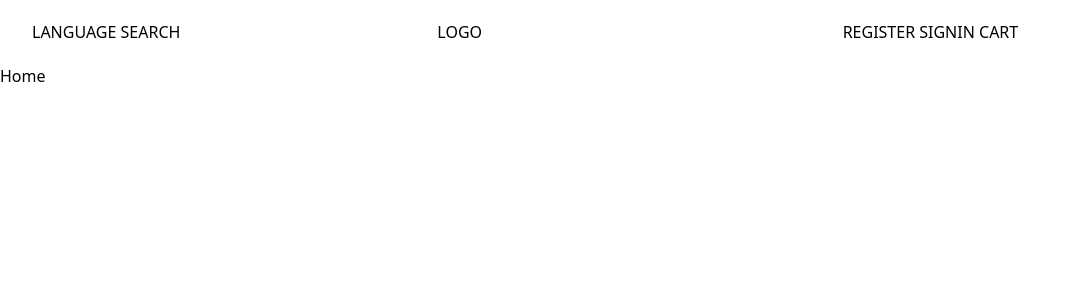
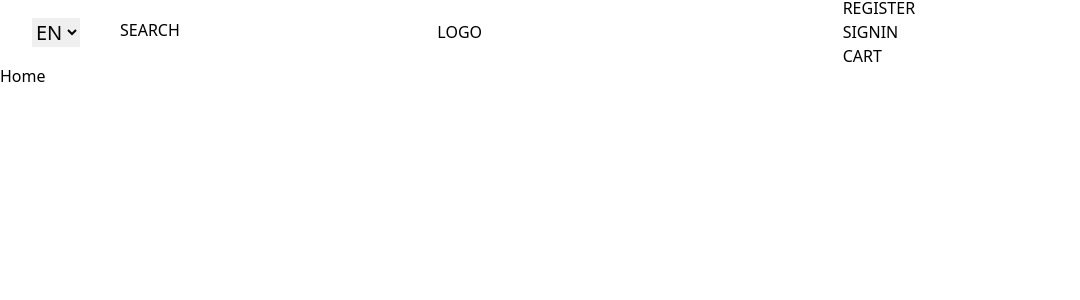
Before and after one commit to yap8/e-commerce, a React (Create React App) app: page / in a window 1280 px wide. Shown: the top 300 px of the page, without its empty margins (0-1080 px from the left). Built offline with nearby package versions, Linux system fonts and the light colour scheme.

Commit message:
added Language component

```diff
--- a/src/components/Header.tsx
+++ b/src/components/Header.tsx
@@ -1,10 +1,21 @@
+import Language from './Language';
+
 const Header: React.FC = () => {
   return (
     <header>
       <div className="container h-16 flex items-center justify-center">
-        <div className="flex-1">LANGUAGE SEARCH</div>
-        <div className="flex-1">LOGO</div>
-        <div className="flex-1">REGISTER SIGNIN CART</div>
+        <div className="flex-1 flex">
+          <Language className="mr-10" />
+          <div>SEARCH</div>
+        </div>
+        <div className="flex-1">
+          <div>LOGO</div>
+        </div>
+        <div className="flex-1">
+          <div>REGISTER</div>
+          <div>SIGNIN</div>
+          <div>CART</div>
+        </div>
       </div>
     </header>
   );
--- /dev/null
+++ b/src/components/Language.tsx
@@ -0,0 +1,25 @@
+const languages: Array<string> = ['EN', 'RU'];
+
+interface LanguageItemProps {
+  children: string;
+}
+
+interface LanguageProps {
+  className?: string;
+}
+
+const LanguageItem: React.FC<LanguageItemProps> = ({ children }) => {
+  return <option>{children}</option>;
+};
+
+const Language: React.FC<LanguageProps> = ({ className = '', ...props }) => {
+  return (
+    <select className={`text-xl ${className}`} {...props}>
+      {languages.map((language) => (
+        <LanguageItem key={language}>{language}</LanguageItem>
+      ))}
+    </select>
+  );
+};
+
+export default Language;
```
